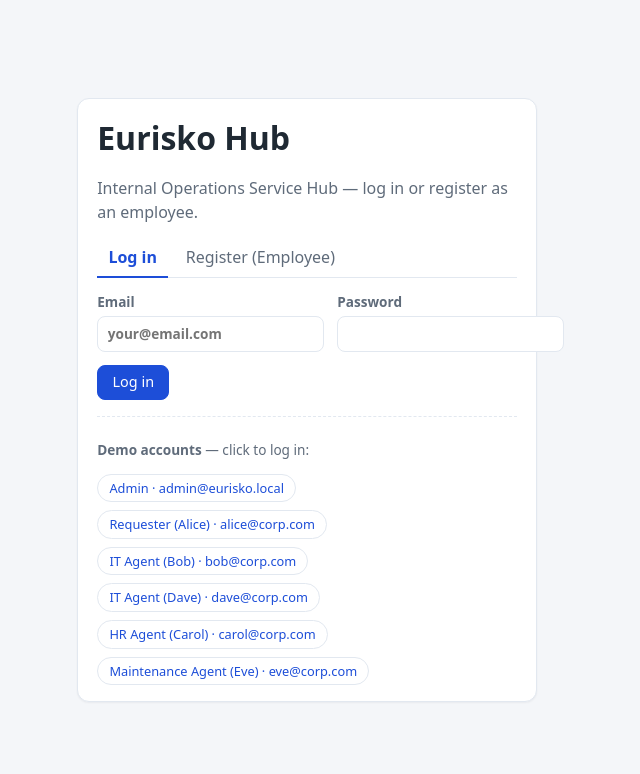
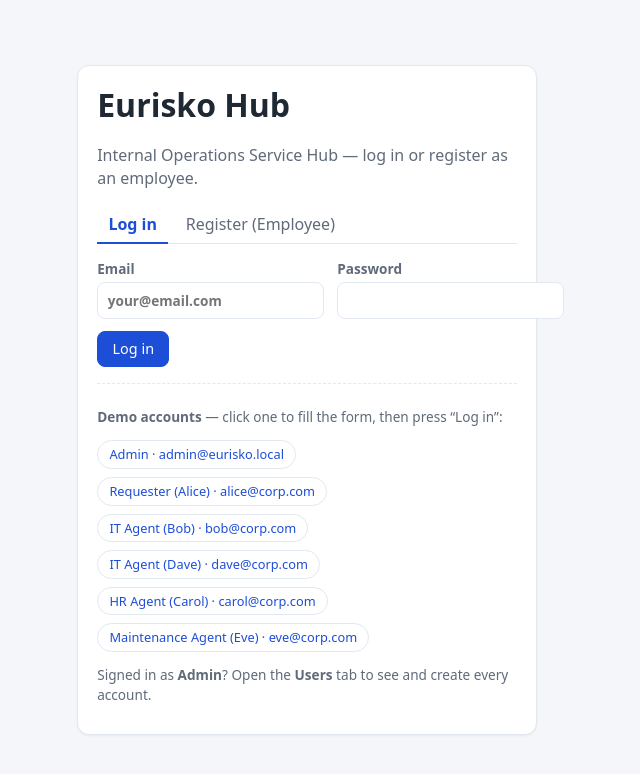
Before and after one commit to MichelKarmesty/Eurisko-Hub, a React (Vite) app in the folder frontend/: page / in a window 1280 px wide. Shown: the top 774 px of the page, without its empty margins (333-973 px from the left). Built offline with nearby package versions, Linux system fonts and the light colour scheme; no server answers.

Commit message:
docs(ui): make demo-account login and role testing obvious
Clarify on the login card that a demo chip fills the form (rather than
logging in) and point Admins at the Users tab. Add a README table showing a
reviewer exactly how to open the Employee, Agent, and Admin accounts.

```diff
--- a/frontend/src/components/AuthScreen.tsx
+++ b/frontend/src/components/AuthScreen.tsx
@@ -96,7 +96,7 @@ export function AuthScreen({ onAuthed }: { onAuthed: (session: Session) => void
 
         <div className="demo-hint">
           <p className="muted small">
-            <strong>Demo accounts</strong> — click to log in:
+            <strong>Demo accounts</strong> — click one to fill the form, then press “Log in”:
           </p>
           <div className="chip-row">
             {DEMO_ACCOUNTS.map((a) => (
@@ -114,6 +114,10 @@ export function AuthScreen({ onAuthed }: { onAuthed: (session: Session) => void
               </button>
             ))}
           </div>
+          <p className="muted small">
+            Signed in as <strong>Admin</strong>? Open the <strong>Users</strong> tab to see and
+            create every account.
+          </p>
         </div>
       </div>
     </div>
```
Also changed, not shown: 1 other file (tests, documents, lock files or other folders).
